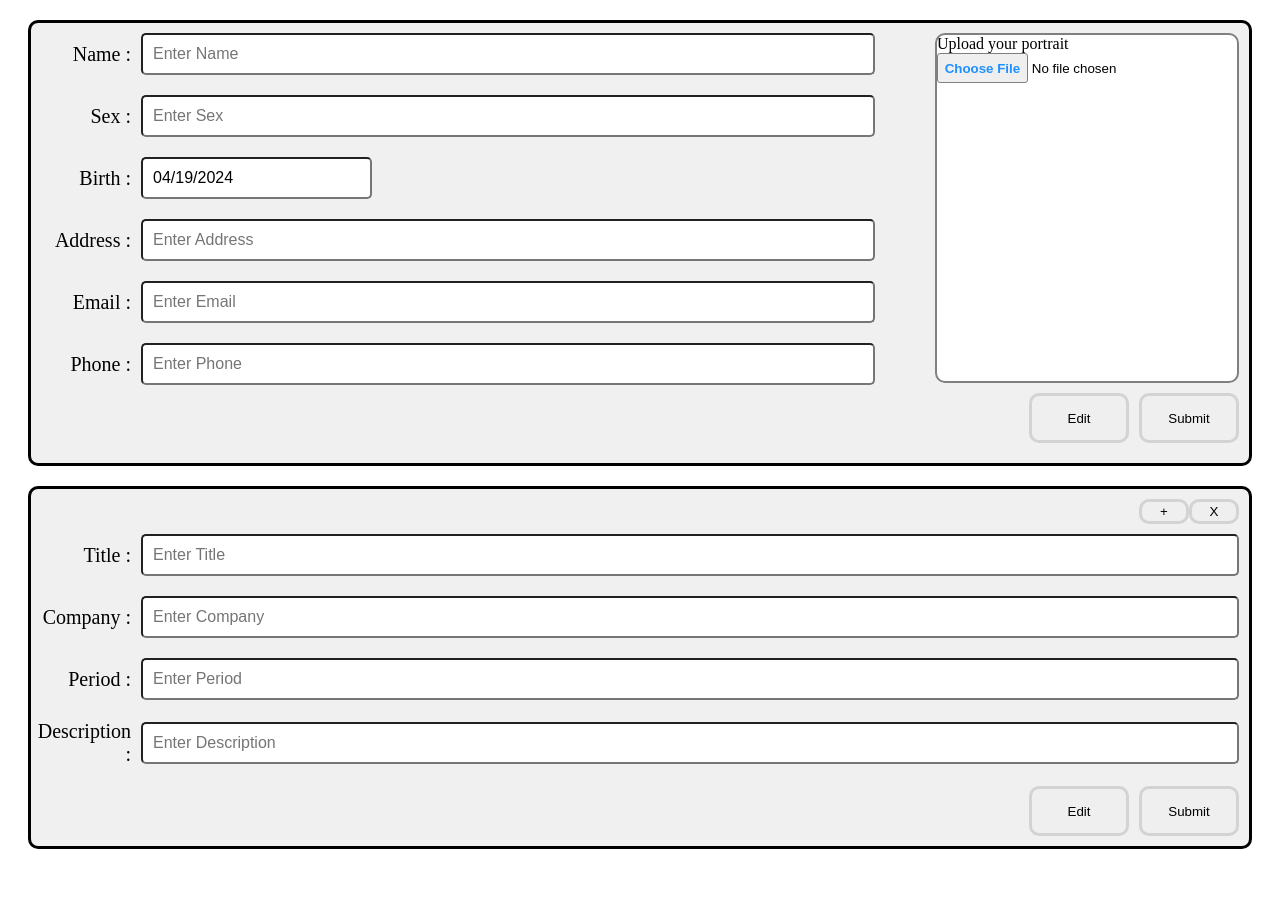
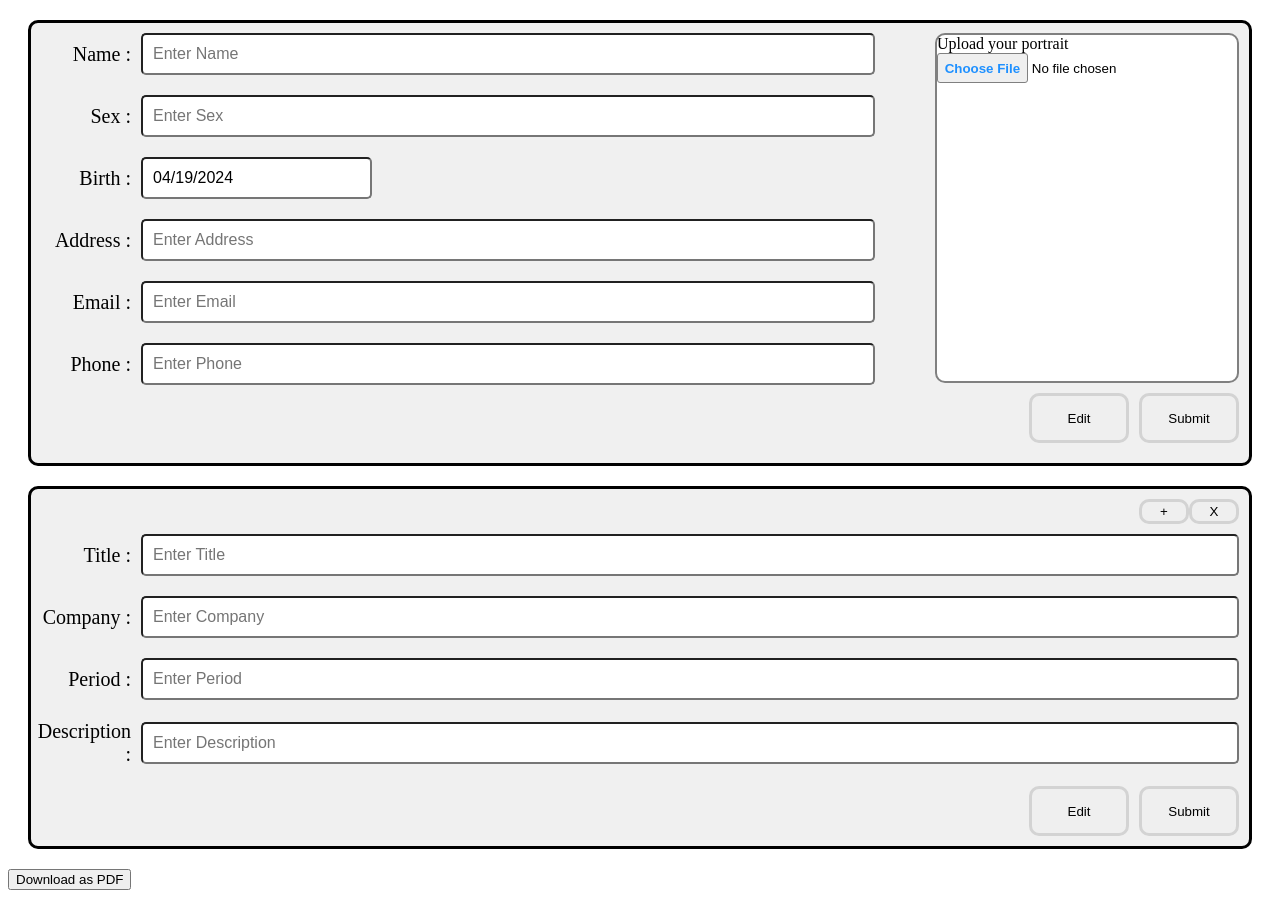
Before and after one commit to nthGH1030/CV-generator, a React (Create React App) app: page / in a window 1280 px wide. Before the commit the page ends 869 px from the top, so only its background shows below. Built offline with nearby package versions, Linux system fonts and the light colour scheme.

Commit message:
added downlaod function

```diff
--- a/package.json
+++ b/package.json
@@ -6,6 +6,8 @@
     "@testing-library/jest-dom": "^5.17.0",
     "@testing-library/react": "^13.4.0",
     "@testing-library/user-event": "^13.5.0",
+    "html2canvas": "^1.4.1",
+    "jspdf": "^2.5.1",
     "prop-types": "^15.8.1",
     "react": "^18.2.0",
     "react-datepicker": "^6.7.0",
--- a/src/components/Background.js
+++ b/src/components/Background.js
@@ -2,6 +2,8 @@ import {useState, useEffect} from 'react'
 import '.././styles.css'
 import DatePicker from "react-datepicker";
 import "react-datepicker/dist/react-datepicker.css";
+import { jsPDF } from 'jspdf';
+import html2canvas from 'html2canvas';
 
 /*
 1. How to add and remove a field ?
@@ -65,6 +67,7 @@ export default function Background() {
 
     return(
         <>
+        <div id = 'pdf-container'>
         <div className = "profile-container">
             <div className = "profile-infoContainer">
             {Object.entries(inputValues).map(([key, value])=> {
@@ -115,10 +118,10 @@ export default function Background() {
         <div className = "profile-container">
             <div className = "profile-infoContainer">
             <div className = "add-remove-container">
-                    <AddItem
+                    <AddBtn
                         handleAdd = {() => handleAdd()}
                     />
-                    <RemoveItem
+                    <RemoveBtn
                         handleRemove = {() => handleRemove()}
                     />
                 </div>
@@ -151,6 +154,8 @@ export default function Background() {
                 ))}
             </div>
 
+        </div>
+        <DownloadBtn/>
         </div>
         </>
     )
@@ -279,7 +284,7 @@ function WorkExperience({label, value, onChange, isEditing})
     )
 }
 
-function AddItem({handleAdd})
+function AddBtn({handleAdd})
 {
     return (
         <>
@@ -293,7 +298,7 @@ function AddItem({handleAdd})
     )
 }
 
-function RemoveItem({handleRemove})
+function RemoveBtn({handleRemove})
 {
     return (
         <>
@@ -306,3 +311,31 @@ function RemoveItem({handleRemove})
         </>
     )
 }
+
+function DownloadBtn()
+{
+    const handleDownload = () => {
+        const inputElement = document.getElementById('pdf-container');
+
+        // Get the dimensions of the container element
+        const { width, height } = inputElement.getBoundingClientRect();
+
+        // Convert the container to Canvas
+        html2canvas(inputElement, { width, height, useCORS: true }).then((canvas) => {
+          const imgData = canvas.toDataURL('image/png');
+          const pdf = new jsPDF('p', 'px', [width, height]);
+
+          // Add the canvas to PDF
+          pdf.addImage(imgData, 'PNG', 0, 0, width, height);
+
+          // Download the PDF
+          pdf.save('CV.pdf');
+        });
+      };
+
+    return (
+        <button onClick={handleDownload} className="button download">
+            Download as PDF
+        </button>
+    )
+}
```
Also changed, not shown: 1 other file (tests, documents, lock files or other folders).
